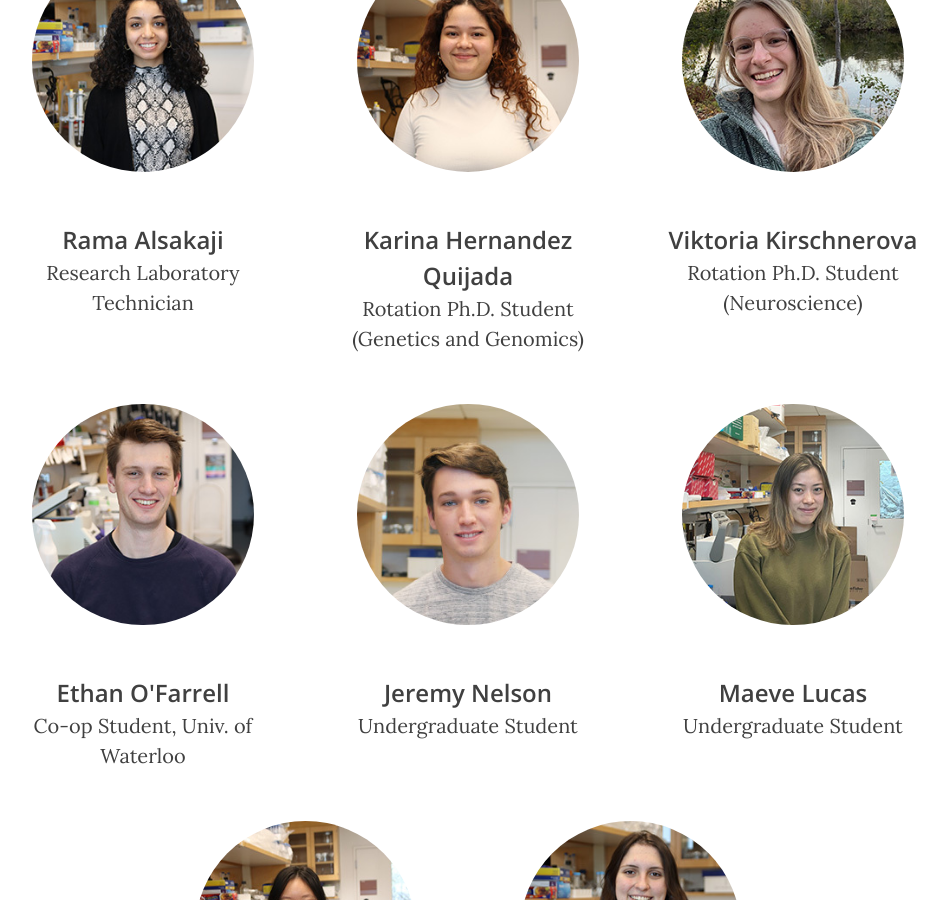
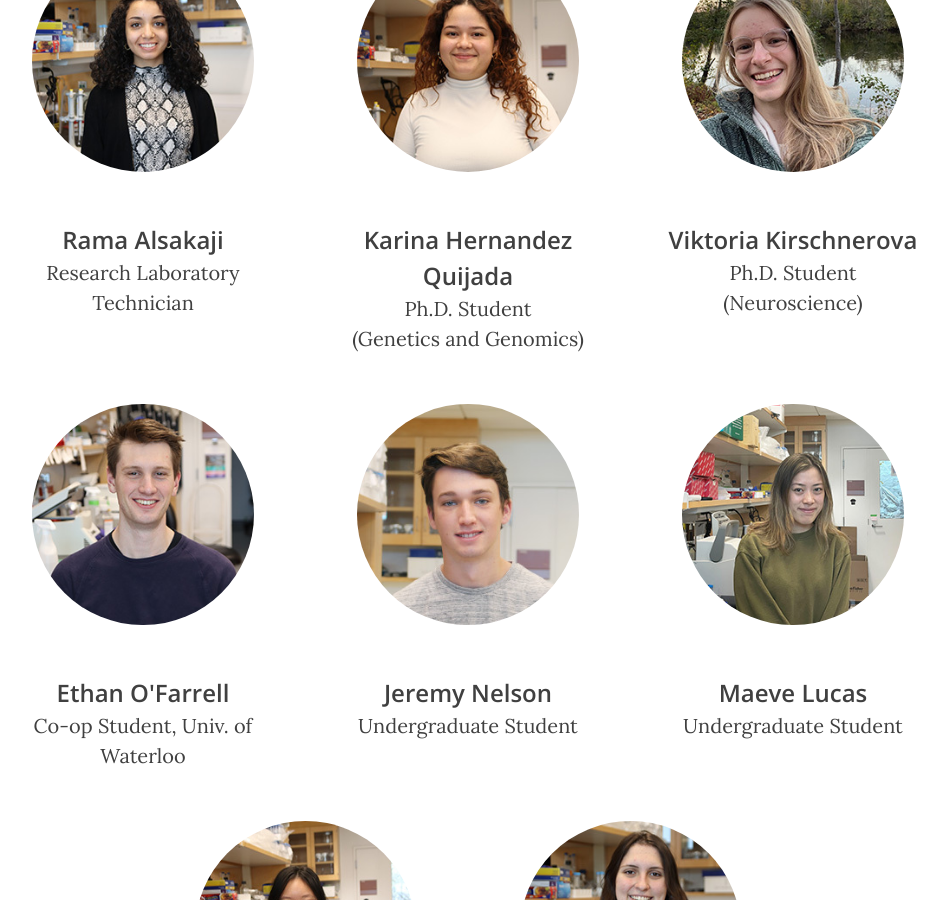
Before and after one commit to thekwanlab/website, a Jekyll site: the page built from people.md, in a window 1280 px wide and 900 px high, scrolled down 1376 px. Shown: the whole window, without its empty margins (172-1119 px from the left). Built offline with Jekyll 4.4.1, drawn with Linux system fonts in a browser that asks for light colours; nearby versions of some CDN libraries.

Commit message:
Update people.md
Update Karina and Victoria to Ph.D. status

```diff
--- a/people.md
+++ b/people.md
@@ -44,13 +44,13 @@ order: 5
   <div class="col-md-4 col-sm-6 col-xs-12 bio">
     <img src="{{ site.baseurl }}/img/bios/karina_hernandez_quijada.jpg" alt="Karina Hernandez Quijada" class="bio-pic center-block">
     <p class="name">Karina Hernandez Quijada</p>
-    <p class="job">Rotation Ph.D. Student</p>
+    <p class="job">Ph.D. Student</p>
     <p class="description">(Genetics and Genomics)</p>
   </div>
   <div class="col-md-4 col-sm-6 col-xs-12 bio">
     <img src="{{ site.baseurl }}/img/bios/vitkoria_kirschnerova.jpg" alt="Viktoria Kirschnerova" class="bio-pic center-block">
     <p class="name">Viktoria Kirschnerova</p>
-    <p class="job">Rotation Ph.D. Student</p>
+    <p class="job">Ph.D. Student</p>
     <p class="description">(Neuroscience)</p>
   </div>
   <div class="col-md-4 col-sm-6 col-xs-12 bio">
```
